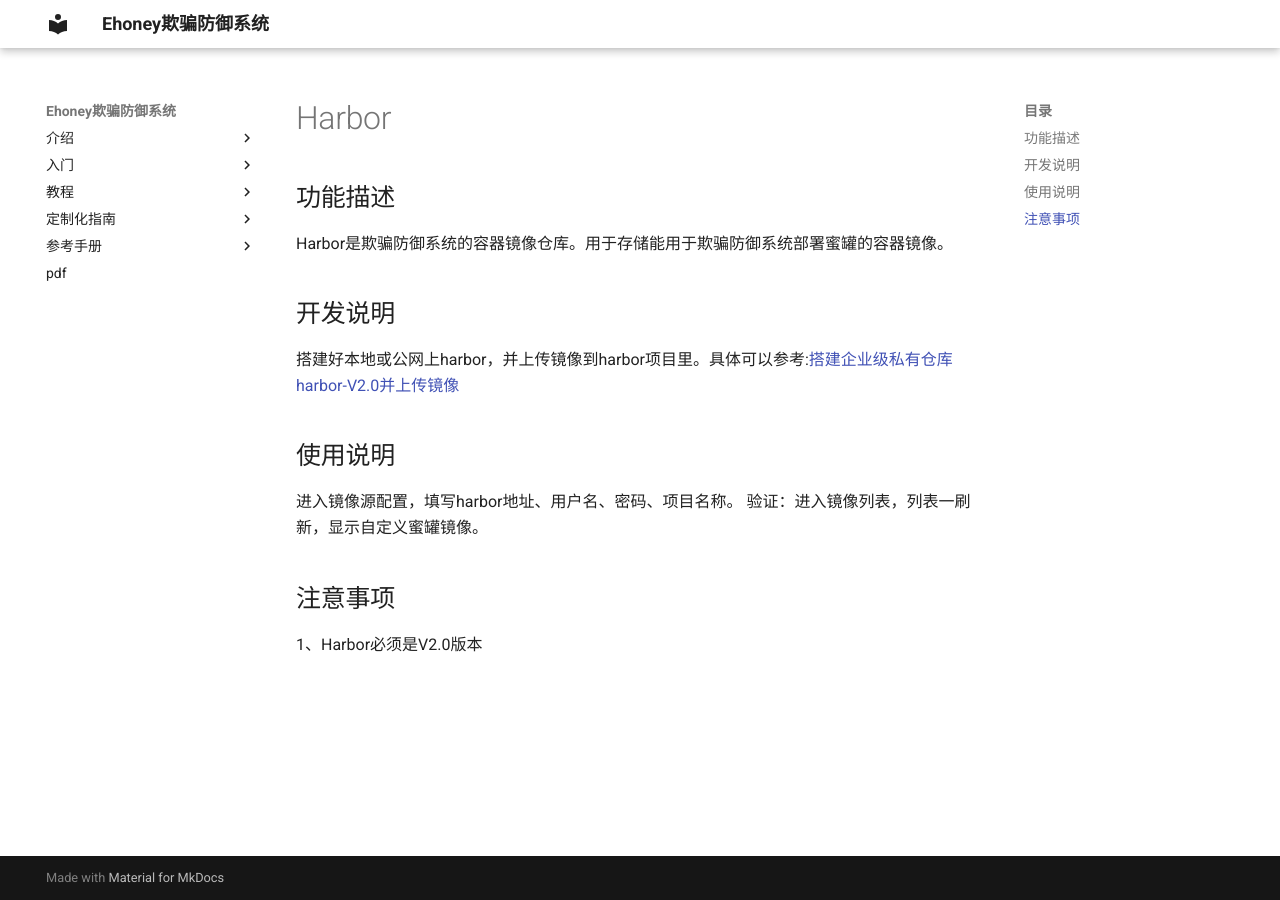
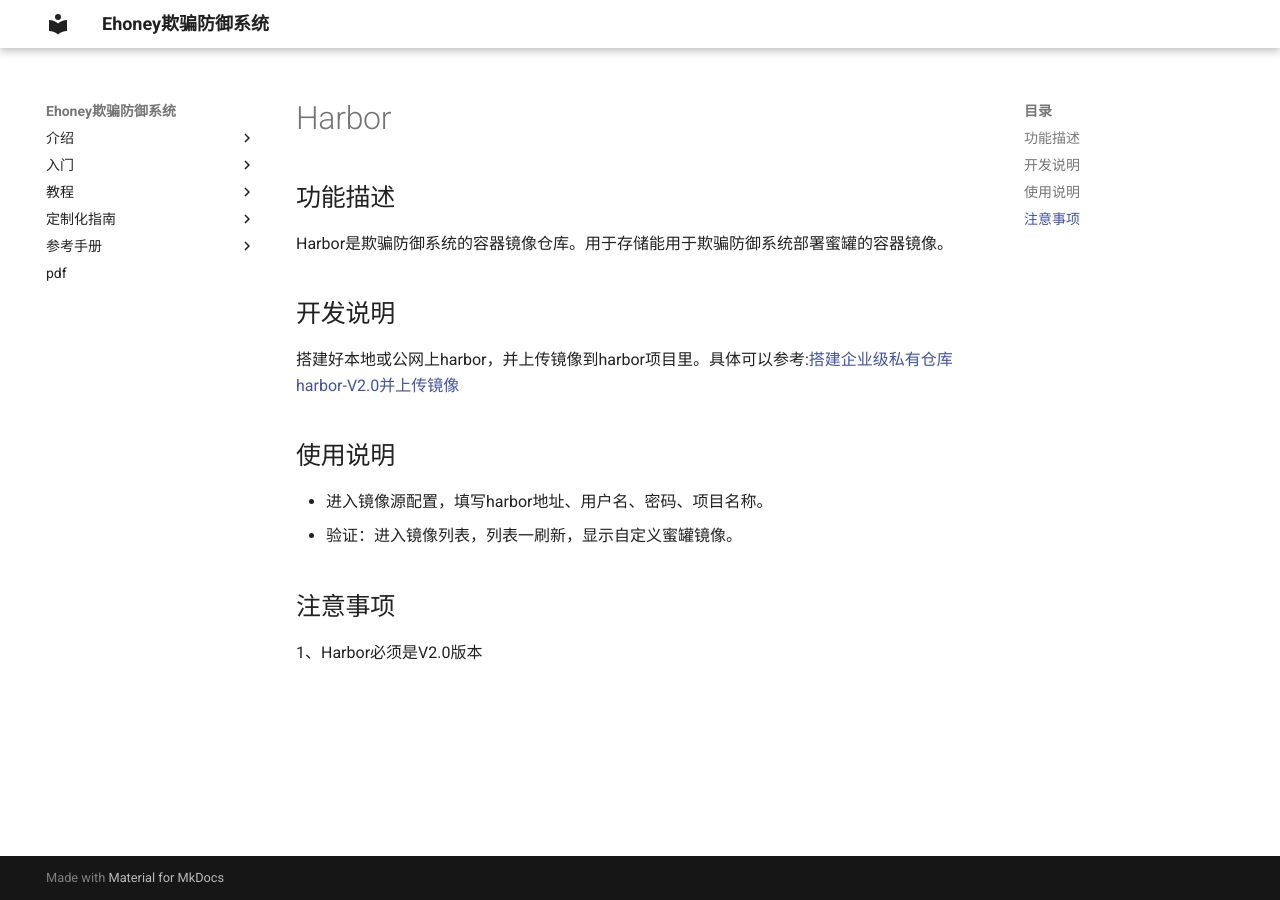
Before and after one commit to seccome/Ehoney, an MkDocs documentation site: the page built from doc/CustomizedGuide/Harbor.md, in a window 1280 px wide. Built offline with MkDocs 1.6.1 and Material for MkDocs 9.7.7, drawn with Linux system fonts in a browser that asks for light colours.

```diff
--- a/doc/CustomizedGuide/Harbor.md
+++ b/doc/CustomizedGuide/Harbor.md
@@ -5,8 +5,8 @@ Harbor是欺骗防御系统的容器镜像仓库。用于存储能用于欺骗
 搭建好本地或公网上harbor，并上传镜像到harbor项目里。具体可以参考:[搭建企业级私有仓库harbor-V2.0并上传镜像](https://bbs.huaweicloud.com/blogs/196221)
 
 ## 使用说明
-进入镜像源配置，填写harbor地址、用户名、密码、项目名称。
-验证：进入镜像列表，列表一刷新，显示自定义蜜罐镜像。
+- 进入镜像源配置，填写harbor地址、用户名、密码、项目名称。
+- 验证：进入镜像列表，列表一刷新，显示自定义蜜罐镜像。
 
 ## 注意事项
 1、Harbor必须是V2.0版本
```
